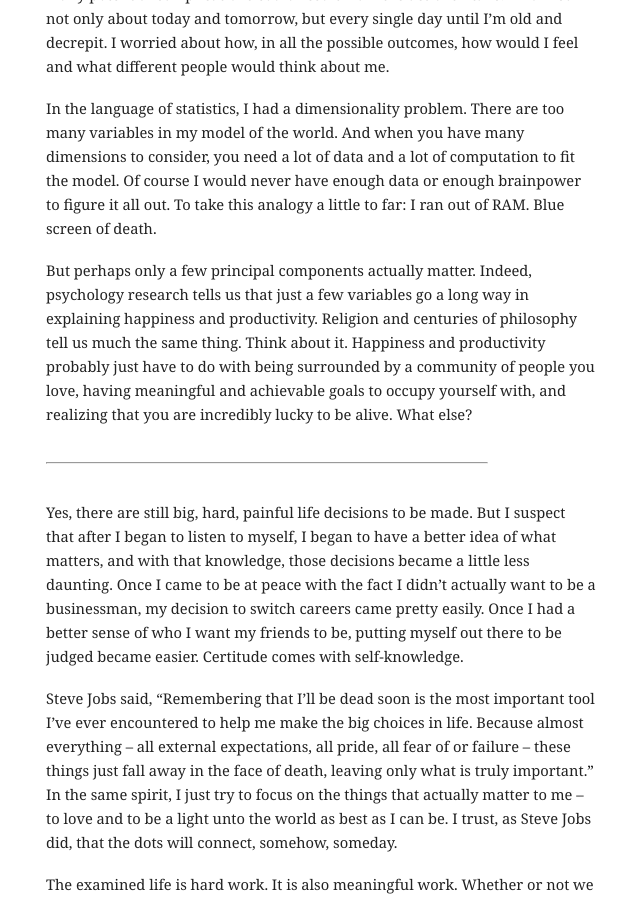
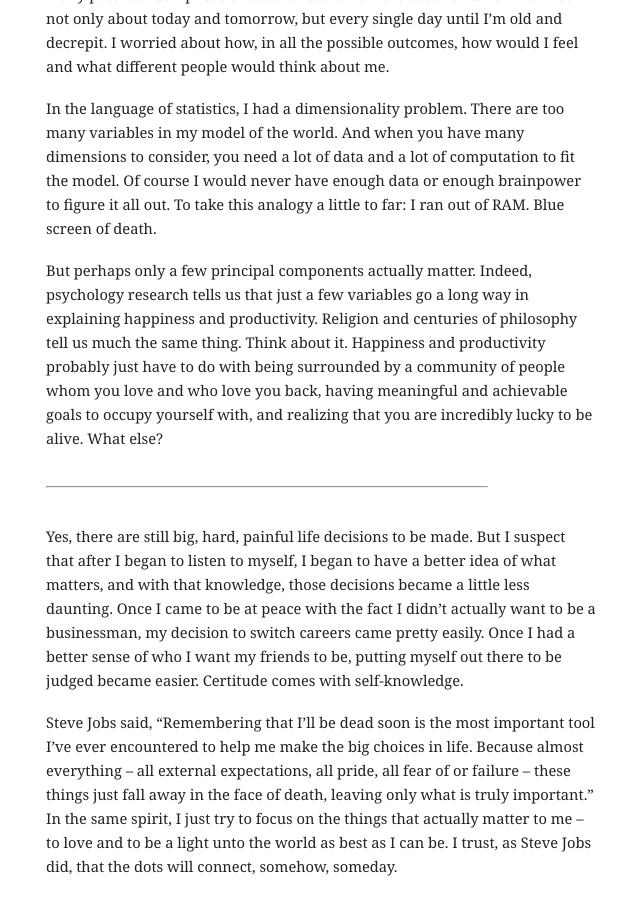
Before and after one commit to mbwong/mbwong.github.com, a Jekyll site: the page built from _posts/2013-12-07-the-examined-life.md, in a window 1280 px wide and 900 px high, scrolled down 1768 px. Shown: the whole window, without its empty margins (304-944 px from the left). Built offline with Jekyll 4.4.1, drawn with Linux system fonts in a browser that asks for light colours.

Commit message:
Update 2013-12-07-the-examined-life.md

```diff
--- a/_posts/2013-12-07-the-examined-life.md
+++ b/_posts/2013-12-07-the-examined-life.md
@@ -32,7 +32,7 @@
 
 In the language of statistics, I had a dimensionality problem. There are too many variables in my model of the world. And when you have many dimensions to consider, you need a lot of data and a lot of computation to fit the model. Of course I would never have enough data or enough brainpower to figure it all out. To take this analogy a little to far: I ran out of RAM. Blue screen of death.
 
-But perhaps only a few principal components actually matter. Indeed, psychology research tells us that just a few variables go a long way in explaining happiness and productivity. Religion and centuries of philosophy tell us much the same thing. Think about it. Happiness and productivity probably just have to do with being surrounded by a community of people you love, having meaningful and achievable goals to occupy yourself with, and realizing that you are incredibly lucky to be alive. What else?
+But perhaps only a few principal components actually matter. Indeed, psychology research tells us that just a few variables go a long way in explaining happiness and productivity. Religion and centuries of philosophy tell us much the same thing. Think about it. Happiness and productivity probably just have to do with being surrounded by a community of people whom you love and who love you back, having meaningful and achievable goals to occupy yourself with, and realizing that you are incredibly lucky to be alive. What else?
 
 -----------------------
 
```
